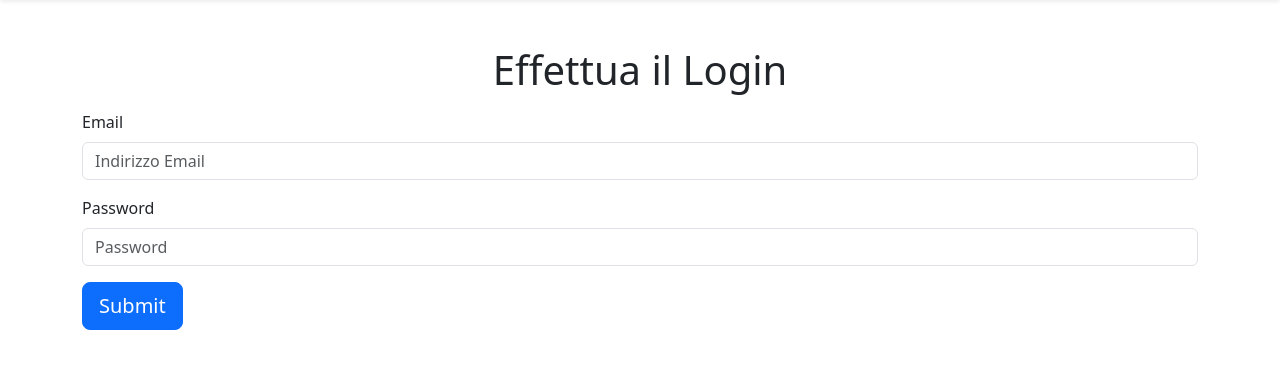
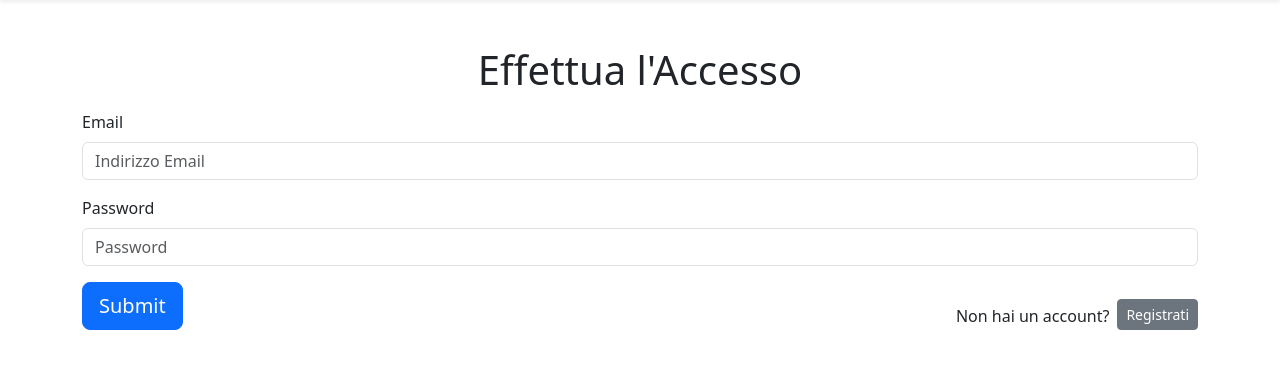
Before and after one commit to daniele-bnm/my_health_app, a Python web app: template health_app/templates/auth/login.html in a window 1280 px wide. Shown: the part 58-427 px from the top of the page. Run offline with Jinja, Linux system fonts and the light colour scheme; the template is opened without the code that fills it, so the values that code supplies are empty, except form fields; form fields are guessed from the names that the template uses; some libraries are stand-ins or nearby versions.

Commit message:
completed login page

```diff
--- a/health_app/templates/auth/login.html
+++ b/health_app/templates/auth/login.html
@@ -4,9 +4,9 @@
 
 {% block content %}
 
-  <div class="container" >
+  <div class="container-sm" >
     <div class="mt-5 mb-3">
-      <h1 class="text-center">Effettua il Login</h1>
+      <h1 class="text-center">Effettua l'Accesso</h1>
     </div>
       <form method="POST" class="form-login">
         {{ form.hidden_tag() }}
@@ -19,7 +19,18 @@
           {{ form.password(class="form-control", placeholder="Password") }}
         </div>
 
-        {{ form.submit(class="btn btn-lg btn-block btn-primary text-center") }}
+        <div class="row mb-3">
+          <div class="col">
+            {{ form.submit(class="btn btn-lg btn-block btn-primary text-center") }}
+          </div>
+          <div class="col d-flex justify-content-end align-items-end">
+
+              <h6 class="mb-1">Non hai un account?</h6>
+              <a class="btn btn-secondary btn-sm ms-2" href="{{ url_for('register_page') }}">Registrati</a>
+
+          </div>
+        </div>
+
       </form>
   </div>
 {% endblock %}
```
